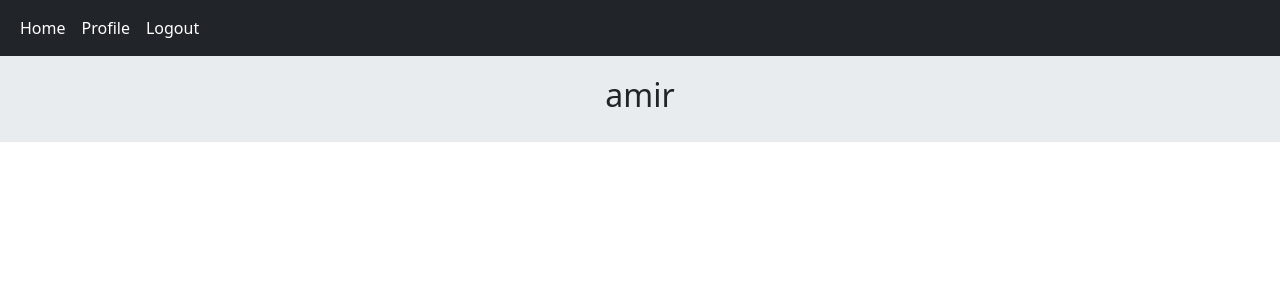
After one commit to mjravan/Social-Network, a Django app: page /account/profile/2/ in a window 1280 px wide. The commit adds this page. Shown: the top 300 px of the page. Run offline with Django 4.2, Linux system fonts and the light colour scheme; a user stored in the database is signed in; data comes from the database, SQL or seed files in the repository; both versions use the stored data as it was after the commit.

Commit message:
added Profile page and features

```diff
--- /dev/null
+++ b/social_network/account/templates/account/profile.html
@@ -0,0 +1,6 @@
+{% extends 'base.html' %}
+
+
+{% block content %}
+    <h2 class="text-center">{{ user.username }}</h2>
+{% endblock %}
--- a/social_network/account/urls.py
+++ b/social_network/account/urls.py
@@ -6,5 +6,6 @@ app_name = 'account'
 urlpatterns = [
    path('register/', views.UserRegisterView.as_view(), name='user_register'),
    path('login/', views.UserLoginView.as_view(), name='user_login'),
-   path('logout/', views.UserLogoutView.as_view(), name='user_logout')
+   path('logout/', views.UserLogoutView.as_view(), name='user_logout'),
+   path('profile/<int:user_id>/', views.UserProfileView.as_view(), name='user_profile')
 ]
--- a/social_network/account/views.py
+++ b/social_network/account/views.py
@@ -62,3 +62,9 @@ class UserLogoutView(LoginRequiredMixin, View):
         logout(request)
         messages.success(request, 'you logged out successfully', 'success')
         return redirect('home:home')
+
+
+class UserProfileView(LoginRequiredMixin, View):
+    def get(self, request, user_id):
+        user = User.objects.get(pk=user_id)
+        return render(request, 'account/profile.html', {'user': user})
--- a/social_network/templates/includes/navbar.html
+++ b/social_network/templates/includes/navbar.html
@@ -3,6 +3,7 @@
     <div class="navbar-nav">
       <a class="nav-link active" href="{% url 'home:home' %}">Home</a>
       {% if request.user.is_authenticated %}
+        <a class="nav-link active" href="{% url 'account:user_profile' request.user.id %}">Profile</a>
         <a class="nav-link active" href="{% url 'account:user_logout' %}">Logout</a>
       {% else %}
         <a class="nav-link active" href="{% url 'account:user_register' %}">Register</a>
```
Also changed, not shown: social_network/db.sqlite3.
